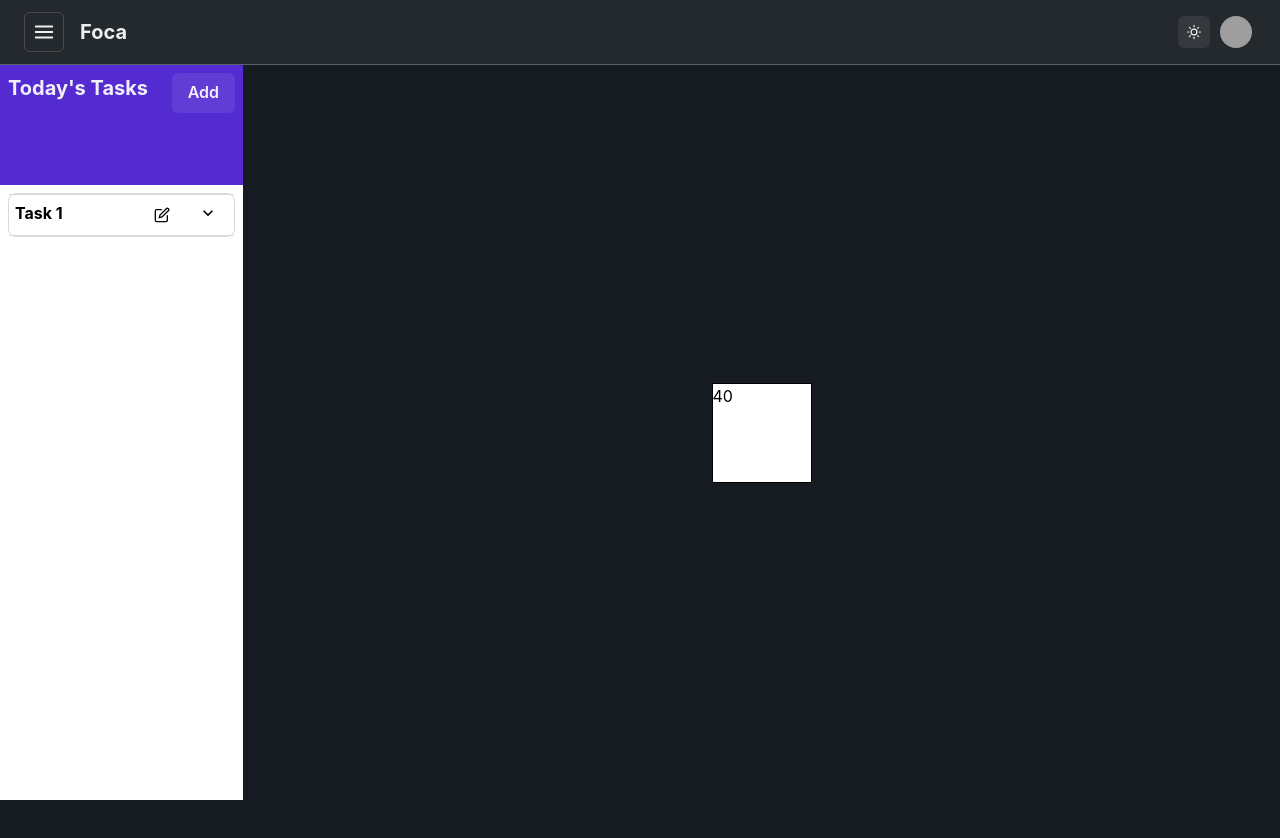
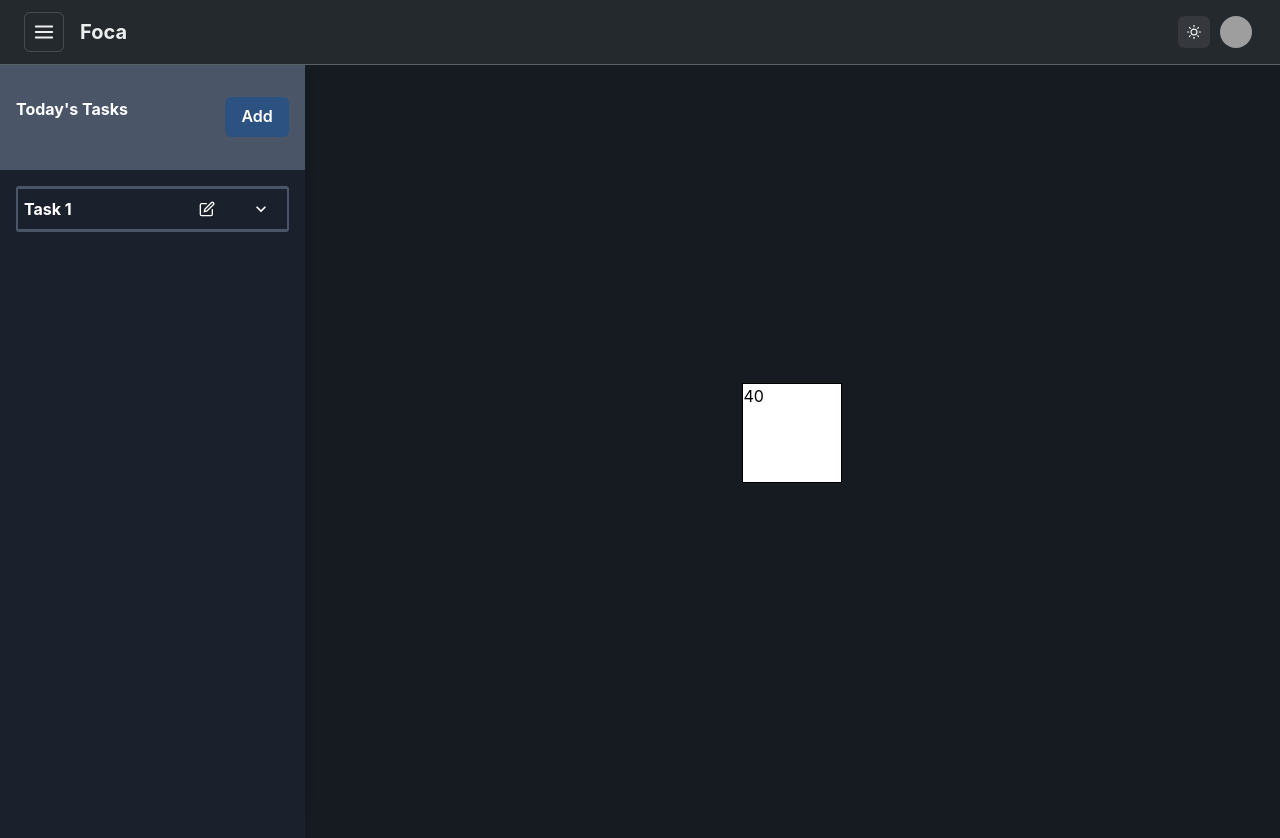
Before and after one commit to Kingwu12/FocaFounderHack, a React (Vite) app in the folder Foca/: page /dashboard/1 in a window 1280 px wide. Shown: the top 838 px of the page. Before the commit the page ends 800 px from the top, so only its background shows below. Built offline with nearby package versions, Linux system fonts and the light colour scheme; grey boxes are pictures that could not be loaded.

Commit message:
light and dark mode complete

```diff
--- a/Foca/src/components/HeaderBar/HamburgerDrawer.jsx
+++ b/Foca/src/components/HeaderBar/HamburgerDrawer.jsx
@@ -2,7 +2,6 @@ import React from 'react';
 import {
   Drawer,
   DrawerBody,
-  DrawerHeader,
   DrawerOverlay,
   DrawerContent,
   DrawerCloseButton,
--- a/Foca/src/components/TaskManager/TaskManager.jsx
+++ b/Foca/src/components/TaskManager/TaskManager.jsx
@@ -1,19 +1,8 @@
-import { useEffect, useState } from 'react';
+import { useState } from 'react';
 import { EditIcon } from '@chakra-ui/icons';
 import {
-  FormControl,
-  FormLabel,
-  Textarea,
-  Modal,
-  ModalOverlay,
-  ModalContent,
-  ModalHeader,
-  ModalFooter,
-  ModalBody,
-  ModalCloseButton,
   useDisclosure,
   IconButton,
-  Input,
   Flex,
   Stack,
   Accordion,
@@ -24,9 +13,12 @@ import {
   Spacer,
   Box,
   Button,
+  useStyleConfig,
 } from '@chakra-ui/react';
+import TaskManagerModal from './TaskManagerModal';
 
 const TaskManager = () => {
+  const styles = useStyleConfig('TaskManager');
   const [taskList, setTaskList] = useState([
     {
       index: 1,
@@ -44,110 +36,86 @@ const TaskManager = () => {
       title: '',
       desc: '',
     };
-    setTaskList([...taskList, newTask]);
-    setTaskCount(taskCount + 1);
+    setTaskList((prevTaskList) => [...prevTaskList, newTask]);
+    setTaskCount((prevTaskCount) => prevTaskCount + 1);
   };
 
   const editTask = () => {
-    let tempTaskList = taskList.slice();
-    tempTaskList[tempTaskList.findIndex((task) => task.index == selectedTask.index)] = selectedTask;
-    setTaskList(tempTaskList);
+    setTaskList((prevTaskList) =>
+      prevTaskList.map((task) => (task.index === selectedTask.index ? selectedTask : task))
+    );
     console.log(taskList);
   };
 
-  const handleTitleSelect = (e) =>
-    setSelectedTask((selectedTask) => {
-      selectedTask.title = e.target.value;
-      return selectedTask;
-    });
+  const handleTitleChange = (e) =>
+    setSelectedTask((prevTask) => ({
+      ...prevTask,
+      title: e.target.value,
+    }));
 
-  const handleDescSelect = (e) =>
-    setSelectedTask((selectedTask) => {
-      selectedTask.desc = e.target.value;
-      return selectedTask;
-    });
+  const handleDescChange = (e) =>
+    setSelectedTask((prevTask) => ({
+      ...prevTask,
+      desc: e.target.value,
+    }));
 
   return (
-    <>
-      <Box bgColor='white' h='100%' w='300px'>
-        <Flex flexDir='column'>
-          <Box bg='#542BD1' h='120px' w='100%' p={2} fontSize={20} fontWeight='bold'>
+    <Box sx={styles.container} borderRadius='md' boxShadow='lg' w='400px' mx='auto' alignitems='flex-start'>
+      <Flex flexDir='column' p={4} sx={styles.header} pt={8} pb={8}>
+        <Box borderRadius='md'>
           <Flex>
-              <Box>Today's Tasks</Box>
+            <Box fontWeight='bold'>Today's Tasks</Box>
             <Spacer />
-              <Button onClick={addTask}>Add</Button>
+            <Button onClick={addTask} sx={styles.button}>
+              Add
+            </Button>
           </Flex>
         </Box>
       </Flex>
-        <Stack p={2} direction='column' spacing='5px'>
+
+      <Box sx={styles.content} p={4} h='100%'>
+        <Stack direction='column' spacing='5px'>
           {taskList.map((task) => (
-            <>
-              <Accordion allowToggle color='black' border='1px' borderRadius='8px' borderColor='#D9D9D9'>
+            <Accordion key={task.index} allowToggle sx={styles.accordionItem} border='2px solid' borderRadius={3}>
               <AccordionItem>
+                <Flex alignItems='center'>
+                  <Box p='6px' fontWeight='bold' flex='1'>
+                    {task.title || `Task ${task.index}`}
+                  </Box>
                   <Flex>
-                    <Box p='6px' fontWeight='bold'>
-                      {task.title.length == 0 ? `Task ${task.index}` : task.title}
-                    </Box>
-                    <Spacer />
                     <IconButton
-                      color='black'
+                      sx={styles.accordionItem}
                       icon={<EditIcon />}
                       onClick={() => {
                         setSelectedTask(task);
                         onOpen();
                       }}
-                    ></IconButton>
-                    <Box>
+                      mr={2}
+                    />
                     <AccordionButton>
                       <AccordionIcon />
                     </AccordionButton>
-                    </Box>
+                  </Flex>
                 </Flex>
                 <AccordionPanel pb={4}>
-                    <Box>{task.desc.length == 0 ? 'no description' : task.desc}</Box>
+                  <Box>{task.desc || 'no description'}</Box>
                 </AccordionPanel>
               </AccordionItem>
             </Accordion>
-            </>
           ))}
         </Stack>
-        <Modal isOpen={isOpen} onClose={onClose}>
-          <ModalOverlay />
-          <ModalContent>
-            <ModalHeader>Edit Task {selectedTask.index}</ModalHeader>
-            <ModalCloseButton />
-            <ModalBody>
-              <FormControl>
-                <FormLabel>Task Title</FormLabel>
-                <Stack spacing='10px'>
-                  <Input placeholder='Title' defaultValue={selectedTask.title} onChange={handleTitleSelect} />
-                  <Textarea
-                    placeholder='Task Description'
-                    defaultValue={selectedTask.desc}
-                    onChange={handleDescSelect}
+      </Box>
+
+      {/* Modal Section */}
+      <TaskManagerModal
+        isOpen={isOpen}
+        onClose={onClose}
+        selectedTask={selectedTask}
+        handleTitleChange={handleTitleChange}
+        handleDescChange={handleDescChange}
+        editTask={editTask}
       />
-                </Stack>
-              </FormControl>
-            </ModalBody>
-            <ModalFooter>
-              <Button
-                colorScheme='blue'
-                mr={3}
-                onClick={() => {
-                  onClose();
-                  editTask();
-                }}
-              >
-                Save
-              </Button>
-              <Button variant='ghost' onClick={onClose}>
-                Cancel
-              </Button>
-            </ModalFooter>
-          </ModalContent>
-        </Modal>
     </Box>
-    </>
   );
 };
 
--- /dev/null
+++ b/Foca/src/components/TaskManager/TaskManagerModal.jsx
@@ -0,0 +1,63 @@
+// TaskEditModal.js
+import React from 'react';
+import {
+  Modal,
+  ModalOverlay,
+  ModalContent,
+  ModalHeader,
+  ModalFooter,
+  ModalBody,
+  ModalCloseButton,
+  FormControl,
+  FormLabel,
+  Input,
+  Textarea,
+  Stack,
+  Button,
+  useStyleConfig,
+} from '@chakra-ui/react';
+
+const TaskEditModal = ({ isOpen, onClose, selectedTask, handleTitleChange, handleDescChange, editTask }) => {
+  const styles = useStyleConfig('TaskManager');
+
+  return (
+    <Modal isOpen={isOpen} onClose={onClose}>
+      <ModalOverlay />
+      <ModalContent sx={styles.modalContent}>
+        <ModalHeader>Edit Task {selectedTask.index}</ModalHeader>
+        <ModalCloseButton />
+        <ModalBody>
+          <FormControl>
+            <FormLabel>Task Title</FormLabel>
+            <Stack spacing='10px'>
+              <Input placeholder='Title' value={selectedTask.title} onChange={handleTitleChange} sx={styles.input} />
+              <Textarea
+                placeholder='Task Description'
+                value={selectedTask.desc}
+                onChange={handleDescChange}
+                sx={styles.textarea}
+              />
+            </Stack>
+          </FormControl>
+        </ModalBody>
+        <ModalFooter>
+          <Button
+            colorScheme='blue'
+            mr={3}
+            onClick={() => {
+              editTask();
+              onClose();
+            }}
+          >
+            Save
+          </Button>
+          <Button variant='ghost' onClick={onClose}>
+            Cancel
+          </Button>
+        </ModalFooter>
+      </ModalContent>
+    </Modal>
+  );
+};
+
+export default TaskEditModal;
--- a/Foca/src/theme.js
+++ b/Foca/src/theme.js
@@ -57,6 +57,44 @@ const components = {
     }),
   },
 
+  TaskManager: {
+    baseStyle: (props) => ({
+      container: {
+        bgColor: mode('gray.200', 'gray.700')(props),
+        borderColor: mode('gray.200', 'gray.600')(props),
+        borderRight: `4px solid ${mode('gray.300', 'gray.600')(props)}`,
+      },
+      header: {
+        bg: mode('gray.300', '#4A5568')(props),
+        color: mode('black', 'white')(props),
+        borderBottom: mode('1px solid #D1D5DA', '1px solid #4A5568')(props),
+      },
+      content: {
+        bg: mode('gray.200', 'gray.800')(props),
+      },
+      button: {
+        bg: mode('blue.200', 'blue.700')(props),
+        color: mode('black', 'white')(props),
+      },
+      accordionItem: {
+        bg: mode('gray.200', 'gray.800')(props),
+        color: mode('black', 'white')(props),
+        borderColor: mode('#D9D9D9', '#4A5568')(props),
+      },
+      modalContent: {
+        bg: mode('white', '#2D3748')(props),
+        color: mode('black', 'white')(props),
+      },
+      input: {
+        bg: mode('gray.100', '#4A5568')(props),
+        color: mode('black', 'white')(props),
+      },
+      textarea: {
+        bg: mode('gray.100', '#4A5568')(props),
+        color: mode('black', 'white')(props),
+      },
+    }),
+  },
 };
 
 const config = {
--- /dev/null
+++ b/Foca/src/theme/globalStyles.js
@@ -0,0 +1,12 @@
+import { mode } from '@chakra-ui/theme-tools';
+
+const globalStyles = {
+  global: (props) => ({
+    body: {
+      bg: mode('#ffffff', '#161b22')(props),
+      color: mode('gray.800', 'whiteAlpha.900')(props),
+    },
+  }),
+};
+
+export default globalStyles;
```
Also changed, not shown: Foca/src/theme/hamburgerDrawerStyles.js (added, +12 -0 lines), Foca/src/theme/headerBarStyles.js (added, +11 -0 lines), Foca/src/theme/index.js (added, +25 -0 lines), Foca/src/theme/taskManagerStyles.js (added, +49 -0 lines), Foca/src/theme/uploadComponentStyles.js (added, +32 -0 lines). Lines whose indentation alone changed are shown as unchanged.
